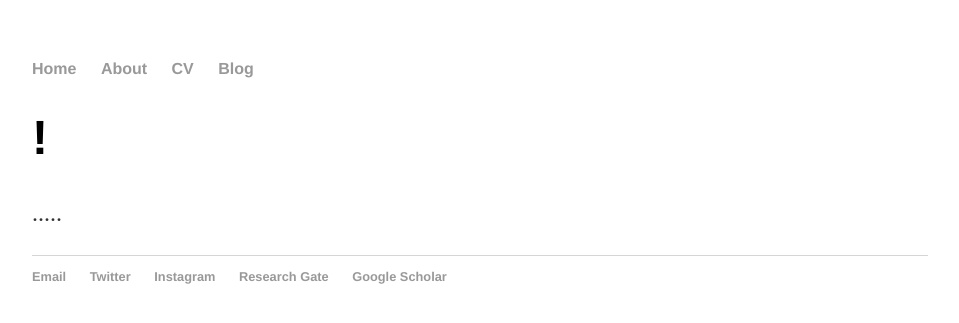
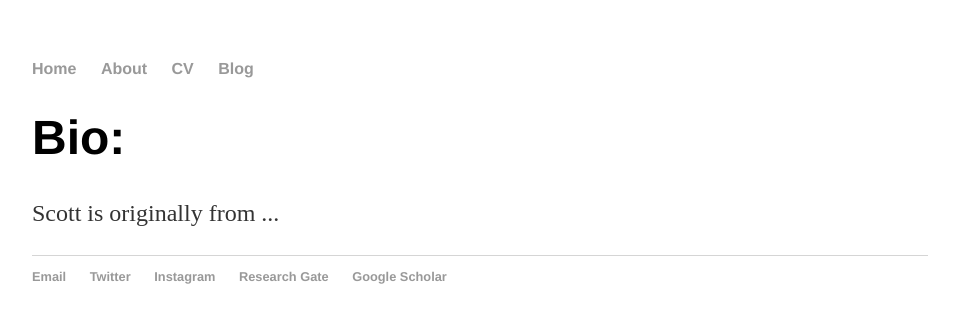
Before and after one commit to ScottJMorrissey/ScottJMorrissey.github.io, a Jekyll site: the page built from about/index.html, in a window 1280 px wide. Shown: the top 323 px of the page, without its empty margins (160-1119 px from the left). Built offline with Jekyll 4.4.1, drawn with Linux system fonts in a browser that asks for light colours.

Commit message:
Update index.html

```diff
--- a/about/index.html
+++ b/about/index.html
@@ -1,8 +1,8 @@
 ---
 layout: default
-title: Hank Quinlan's Blog
+title: About
 ---
 	<div class="blurb">
-	<h1>!</h1>
-	<p>.....</a></p>
+	<h1>Bio:</h1>
+	<p>Scott is originally from ...</a></p>
 </div><!-- /.blurb -->
```
